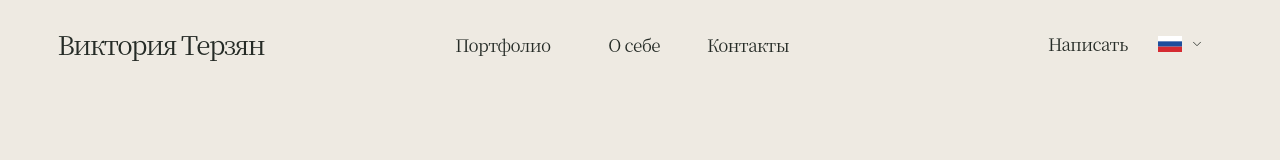
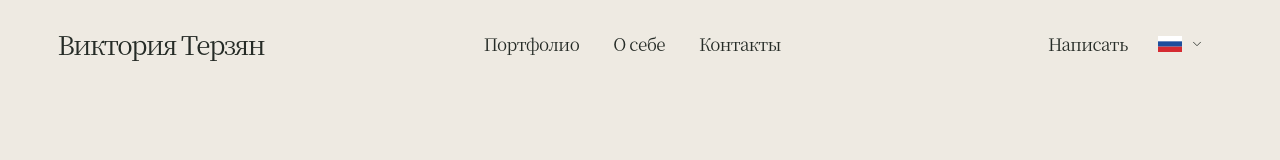
Before and after one commit to gdvmeow/meowarch, a React (Vite) app: page / in a window 1280 px wide. Shown: the top 160 px of the page. Built offline with nearby package versions, Linux system fonts and the light colour scheme.

Commit message:
Remove reserved width from typographic choices

```diff
--- a/src/components/ChoiceText.jsx
+++ b/src/components/ChoiceText.jsx
@@ -1,6 +1,6 @@
 import React from 'react';
 
-// Reserve the selected size so changing the choice never moves its neighbours.
+// Let the current text size set the width, so neighbours follow it naturally.
 export default function ChoiceText({ children }) {
-  return <span className="choice-text" data-label={children}><span>{children}</span></span>;
+  return <span className="choice-text"><span>{children}</span></span>;
 }
--- a/src/styles.css
+++ b/src/styles.css
@@ -79,9 +79,7 @@ main:focus { outline: none; }
 .wordmark { justify-self: start; font: 480 26px/1.15 var(--serif); letter-spacing: -.065em; white-space: nowrap; }
 .site-nav { display: flex; align-items: center; gap: 34px; }
 .site-nav a, .header-contact { display: inline-flex; align-items: center; min-height: 44px; font: 530 17px/1.2 var(--serif); letter-spacing: -.035em; }
-.choice-text { display: inline-grid; align-items: baseline; }
-.choice-text::before { content: attr(data-label); visibility: hidden; font-size: var(--choice-large); font-weight: 530; pointer-events: none; }
-.choice-text::before, .choice-text > span { grid-area: 1 / 1; }
+.choice-text { display: inline-flex; align-items: baseline; }
 .choice-text > span { transition: font-size 220ms var(--ease), color 180ms; }
 .site-nav { --choice-large: 21px; }
 .site-nav a[aria-current='page'] { font-weight: 530; }
```
Also changed, not shown: 2 other files (tests, documents, lock files or other folders).
